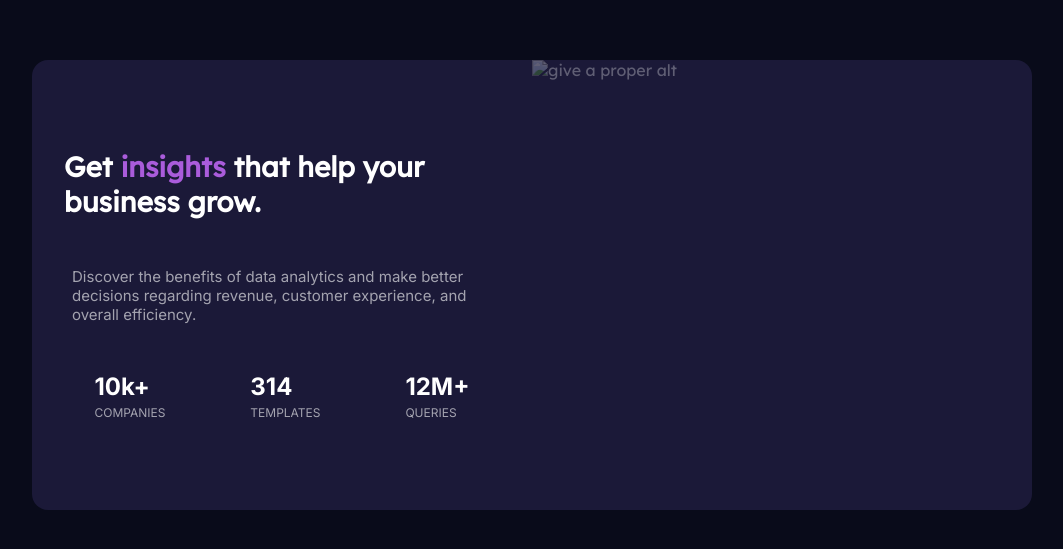
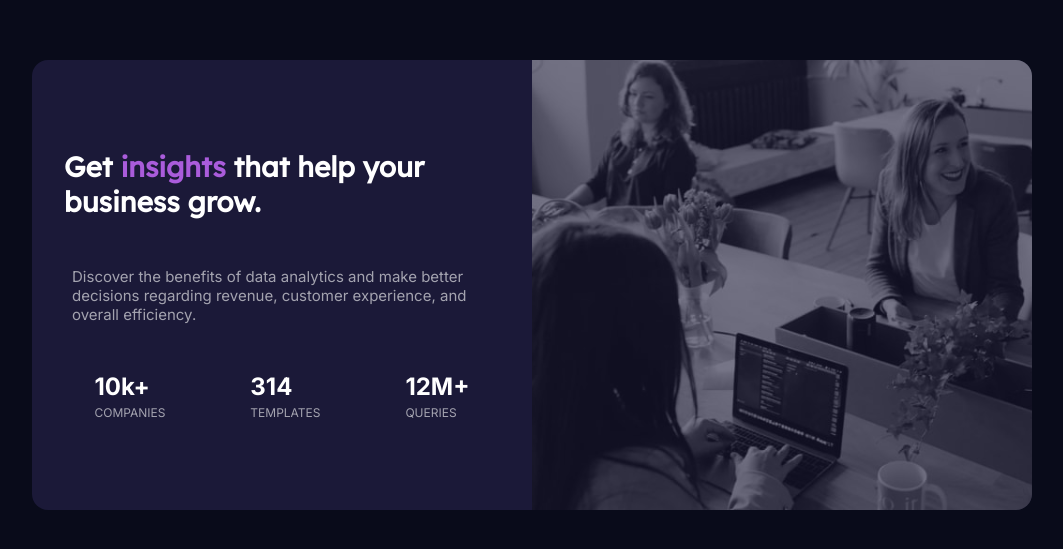
Before and after one commit to Vpan23/Stats-preview-card-component, a plain HTML site: page index.html in a window 1280 px wide. Shown: the part 115-664 px from the top of the page, without its empty margins (108-1171 px from the left). Drawn offline with Linux system fonts and the light colour scheme.

Commit message:
nuevos arreglos

```diff
--- a/index.html
+++ b/index.html
@@ -19,10 +19,6 @@
     <div class="card">
       <div class="card-hero">
         <div class="filter">
-          <picture class="main__picture-header">
-          <source media="(min-width: 600px)" srcset="./images/desktop-header.webp">
-          <img src="./images/mobile-header.webp" alt="give a proper alt" class="main__header-image" width="540" height="446">
-          </picture>
         </div>
       </div>
       <div class="card-content">
--- a/styles.css
+++ b/styles.css
@@ -96,22 +96,9 @@ li {
   display: block;
   width: 100%;
   height: auto;
-  background: linear-gradient(
-    0deg,
-    hsla(277, 64%, 61%, 0.5) 0%,
-    hsla(277, 64%, 61%, 0.5) 100%,
-  ), url('./images/image-header-mobile.jpg') no-repeat center;
+  background: url('./images/image-header-mobile.jpg') no-repeat center;
   background-size: cover;
   opacity: 0.6;
-}
-..main__picture-header {
-    background: var(--soft-violet);
-}
-
-.main__header-image {
-    mix-blend-mode: multiply;
-    opacity: .75;
-    object-fit: cover;
 }
 
 @media screen and (min-width: 720px) {
@@ -151,11 +138,7 @@ li {
     width: 100%;
   }
   .filter {
-    background: linear-gradient(
-    0deg,
-    hsla(277, 64%, 61%, 0.5) 0%,
-    hsla(277, 64%, 61%, 0.5) 100%,
-  ), url('./images/image-header-mobile.jpg') no-repeat center;
+    background: url('./images/image-header-mobile.jpg') no-repeat center;
     background-size: cover;
     opacity: .4;
     height: auto;
```
